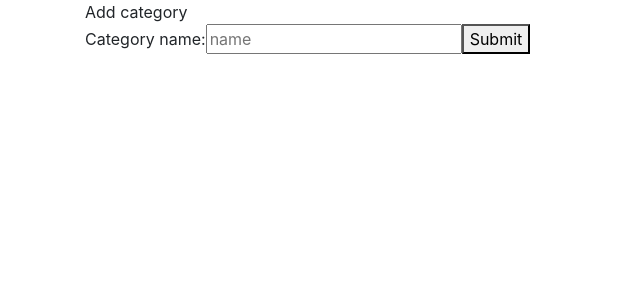
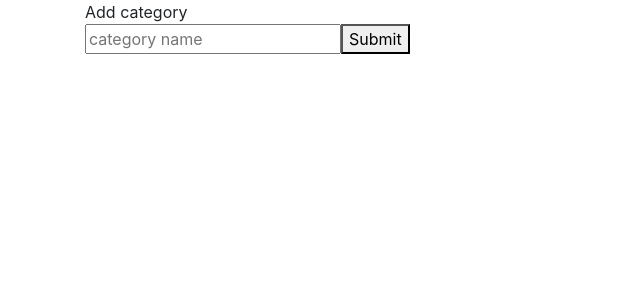
Before and after one commit to koziolek151815/products-categories-frontend-tai-react, a React (Create React App) app: page /addCategory in a window 1280 px wide. Shown: the top 300 px of the page, without its empty margins (0-640 px from the left). Built offline with nearby package versions, Linux system fonts and the light colour scheme.

Commit message:
create for products

```diff
--- a/src/components/AddCategoryPage/AddCategoryPage.js
+++ b/src/components/AddCategoryPage/AddCategoryPage.js
@@ -21,10 +21,7 @@ function AddCategoryPage(props) {
         <div className="MainPage">
             Add category
             <form>
-                <label>
-                    Category name:
-                    <input ref={nameInput} type="text" name="name" placeholder="name"/>
-                </label>
+                <input ref={nameInput} type="text" name="name" placeholder="category name"/>
                 <button id="addCategory" onClick={addCategoryRequest}>Submit</button>
             </form>
         </div>
--- a/src/components/AddProductPage/AddProductPage.js
+++ b/src/components/AddProductPage/AddProductPage.js
@@ -1,12 +1,50 @@
-import React from "react";
+import React, {useEffect, useRef, useState} from "react";
+import {withRouter} from "react-router-dom";
+import {apiUrl} from "../../Utils/Constants";
+import axios from "axios";
 
-function AddProductPage() {
+function AddProductPage(props) {
+    const [categories, setCategories] = useState([]);
+    const nameInput = useRef(null);
+    const priceInput = useRef(null);
+    const categoryInput = useRef(null);
+
+    useEffect(() => {
+        axios.get(`${apiUrl}categories`)
+            .then(response => {
+                setCategories(response.data);
+            });
+    }, []);
+
+    const addProductRequest = (event) => {
+        event.preventDefault();
+        axios.post(`${apiUrl}products`, {
+            name: nameInput.current.value,
+            price: priceInput.current.value,
+            categoryId: categoryInput.current.value
+        })
+            .then((response) => {
+                props.history.push('/')
+            }, (error) => {
+            });
+    }
+
 
     return (
         <div className="MainPage">
             Add product
+            <form>
+                <input ref={nameInput} type="text" name="name" placeholder="product name"/>
+                <input ref={priceInput} type="number" name="name" placeholder="price"/>
+                <select ref={categoryInput}>
+                    {categories.map(category =>
+                        <option key={category.id} value={category.id}>{category.name}</option>
+                    )};
+                </select>
+                <button id="addCategory" onClick={addProductRequest}>Submit</button>
+            </form>
         </div>
     );
 }
 
-export default AddProductPage;
+export default withRouter(AddProductPage);
--- a/src/components/UpdateCategoryPage/UpdateCategoryPage.js
+++ b/src/components/UpdateCategoryPage/UpdateCategoryPage.js
@@ -40,10 +40,7 @@ function UpdateCategoryPage(props) {
         <div className="MainPage">
             Update category
             <form>
-                <label>
-                    Category name:
-                    <input ref={nameInput} type="text" name="name" placeholder="name"/>
-                </label>
+                <input ref={nameInput} type="text" name="name" placeholder="category name"/>
                 <button id="addCategory" onClick={updateCategoryRequest}>Submit</button>
             </form>
         </div>
```
